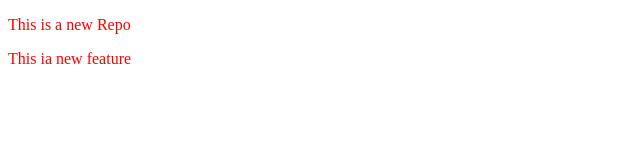
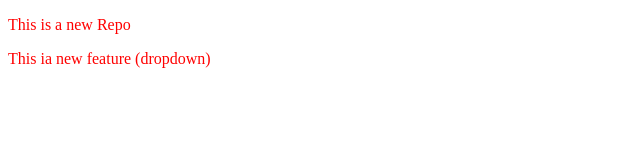
Before and after one commit to Madhura-Sarkar/LocalRepo, a plain HTML site: page index.html in a window 1280 px wide. Shown: the full height of the page, 0-640 px from the left. Drawn offline with Linux system fonts and the light colour scheme.

Commit message:
ad dropdown

```diff
--- a/index.html
+++ b/index.html
@@ -8,6 +8,6 @@
 </head>
 <body>
     <p>This is a new Repo</p>
-    <p>This ia new feature</p>
+    <p>This ia new feature (dropdown)</p>
 </body>
 </html>
```
